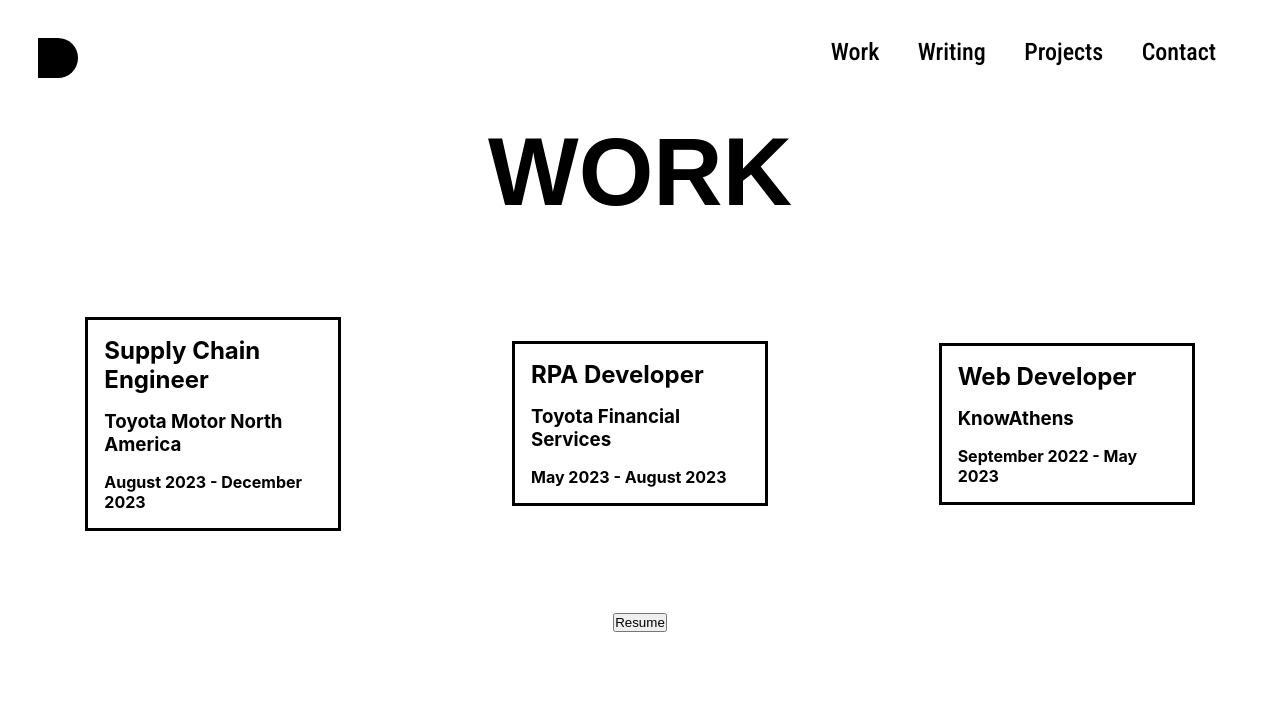
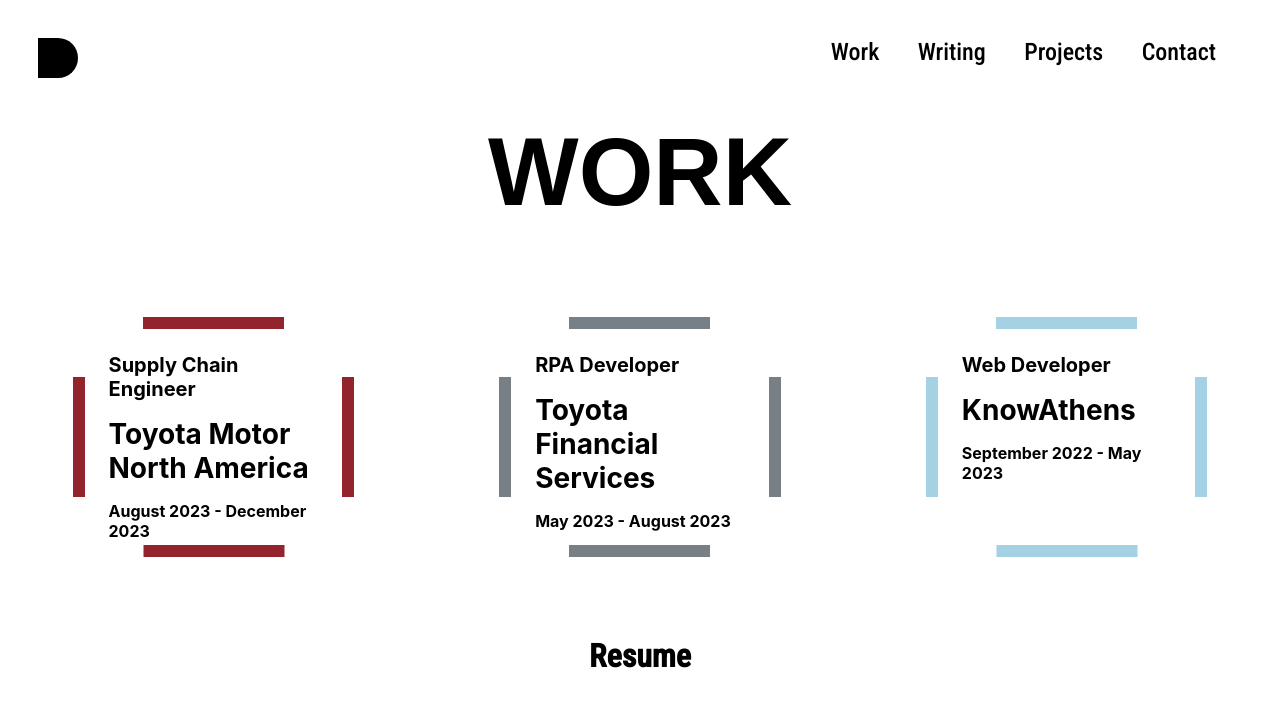
Before and after one commit to EL132/new-website, a React (Create React App) app: page /work in a window 1280 px wide. Shown: the top 706 px of the page. Built offline with nearby package versions, Linux system fonts and the light colour scheme; a web font is replaced by a local one.

Commit message:
Complete work page

```diff
--- a/src/components/WorkBox.js
+++ b/src/components/WorkBox.js
@@ -3,13 +3,39 @@ import './component-styles/WorkBox.css';
 
 
 function WorkBox ({ company, title, time }) {
+    if (company === 'Toyota Motor North America') {
         return (
-        <div className='work-box-container'>
+            <a href='https://www.toyota.com/' target='_blank' rel="noreferror noreferrer">
+                <div className='workbox-toyota'>
                     <h2 className='work-title'>{title}</h2>
                     <h3 className='work-company'>{company}</h3>
                     <h4 className='work-time'>{time}</h4>
                 </div>
+            </a>
+        );
+    } else if (company === 'KnowAthens') {
+        return (
+            <a href='https://www.instagram.com/knowathens/' target='_blank' rel="noreferror noreferrer">
+                <div className='workbox-ka'>
+                    <h2 className='work-title'>{title}</h2>
+                    <h3 className='work-company'>{company}</h3>
+                    <h4 className='work-time'>{time}</h4>
+                </div>
+            </a>
+        );
+    } else if (company === 'Toyota Financial Services') {
+        return (
+            <a href='https://www.toyotafinancial.com/us/en.html' target='_blank' rel="noreferror noreferrer">
+                <div className='workbox-tfs'>
+                    <h2 className='work-title'>{title}</h2>
+                    <h3 className='work-company'>{company}</h3>
+                    <h4 className='work-time'>{time}</h4>
+                </div>
+            </a>
         );
     }
 
+
+}
+
 export default WorkBox;
--- a/src/components/component-styles/WorkBox.css
+++ b/src/components/component-styles/WorkBox.css
@@ -1,9 +1,96 @@
-.work-box-container {
+.workbox-ka {
+    --g: 3vh;     /* the gap */
+    --b: 1.5vh;    /* border thickness*/
+    --c: #7fd9ff; /* the color */
     display: flex;
     flex-direction: column;
-    color: black;
     gap: 2vh;
-    padding: 2vh;
-    border: 3px solid black;
-    width: 20vw;
+    width: 22vw;
+    height: 30vh;
+
+    padding: calc(var(--g) + var(--b));
+    --_c: #0000 0 25%, var(--c) 0 50%;
+    --_g1: repeating-linear-gradient(90deg ,var(--_c)) repeat-x;
+    --_g2: repeating-linear-gradient(180deg,var(--_c)) repeat-y;
+    background:
+        var(--_g1) var(--_p, 25%) 0   ,var(--_g2) 0    var(--_p,125%),
+        var(--_g1) var(--_p,125%) 100%,var(--_g2) 100% var(--_p, 25%);
+    background-size: 200% var(--b),var(--b) 200%;
+    cursor: pointer;
+    filter: grayscale(50%);
+    transition: .3s;
 }
+
+.workbox-ka:hover {
+    --_p: 75%;
+    filter: grayscale(0%);
+}
+
+.workbox-toyota {
+    --g: 3vh;     /* the gap */
+    --b: 1.5vh;    /* border thickness*/
+    --c: #EB0A1E; /* the color */
+    display: flex;
+    flex-direction: column;
+    gap: 2vh;
+    width: 22vw;
+    height: 30vh;
+
+    padding: calc(var(--g) + var(--b));
+    --_c: #0000 0 25%, var(--c) 0 50%;
+    --_g1: repeating-linear-gradient(90deg ,var(--_c)) repeat-x;
+    --_g2: repeating-linear-gradient(180deg,var(--_c)) repeat-y;
+    background:
+        var(--_g1) var(--_p, 25%) 0   ,var(--_g2) 0    var(--_p,125%),
+        var(--_g1) var(--_p,125%) 100%,var(--_g2) 100% var(--_p, 25%);
+    background-size: 200% var(--b),var(--b) 200%;
+    cursor: pointer;
+    filter: grayscale(50%);
+    transition: .3s;
+}
+
+.workbox-tfs:hover {
+    --_p: 75%;
+    filter: grayscale(0%);
+}
+
+.workbox-tfs {
+    --g: 3vh;     /* the gap */
+    --b: 1.5vh;    /* border thickness*/
+    --c: #708090; /* the color */
+    display: flex;
+    flex-direction: column;
+    gap: 2vh;
+    width: 22vw;
+    height: 30vh;
+
+    padding: calc(var(--g) + var(--b));
+    --_c: #0000 0 25%, var(--c) 0 50%;
+    --_g1: repeating-linear-gradient(90deg ,var(--_c)) repeat-x;
+    --_g2: repeating-linear-gradient(180deg,var(--_c)) repeat-y;
+    background:
+        var(--_g1) var(--_p, 25%) 0   ,var(--_g2) 0    var(--_p,125%),
+        var(--_g1) var(--_p,125%) 100%,var(--_g2) 100% var(--_p, 25%);
+    background-size: 200% var(--b),var(--b) 200%;
+    cursor: pointer;
+    filter: grayscale(50%);
+    transition: .3s;
+}
+
+.workbox-toyota:hover {
+    --_p: 75%;
+    filter: grayscale(0%);
+}
+
+
+.work-title {
+    font-size: 2.5vh;
+}
+
+.work-company {
+    font-size: 3.5vh;
+}
+
+.work-time {
+    font-size: 2vh;
+}
--- a/src/components/component-styles/WritingBlock.css
+++ b/src/components/component-styles/WritingBlock.css
@@ -12,9 +12,27 @@
 }
 
 .writing-image {
-    width: 234px;
-    height: 351px;
-    border-radius: 56px;
+    width: 15vw;
+    height: 37vh;
+}
+
+.writing-image {
+    --m:
+        radial-gradient(circle farthest-side at right,#000 99%,#0000)
+            0 100%/46% 92% no-repeat,
+        radial-gradient(circle farthest-side at left ,#000 99%,#0000)
+            100% 0/46% 92% no-repeat;
+    -webkit-mask: var(--m);
+    mask: var(--m);
+    filter: grayscale(.5);
+    transition: .3s linear;
+    cursor: pointer;
+}
+
+.writing-image:hover {
+    -webkit-mask-position: 7.5% 50%,92.5% 50%;
+    mask-position: 7.5% 50%,92.5% 50%;
+    filter: grayscale(0);
 }
 
 .writing-title {
--- a/src/pages/Work.js
+++ b/src/pages/Work.js
@@ -18,7 +18,7 @@ function Work () {
                 <WorkBox company='Toyota Motor North America' title='Supply Chain Engineer' time='August 2023 - December 2023'/>
             </div>
             <a className='resume-link' href='https://drive.google.com/file/d/1NdEyEVinNChIxnBodFEeq4E_2_rjHBgK/view?usp=sharing' target='_blank' rel='noreferrer'>
-                <button className='resume-button'>Resume</button>
+                <button className='resume-button line'>Resume</button>
             </a>
         </div>
     );
--- a/src/pages/styles/Work.css
+++ b/src/pages/styles/Work.css
@@ -1,3 +1,5 @@
+@import url('https://fonts.googleapis.com/css2?family=Roboto+Condensed:wght@500&display=swap');
+
 .work-container {
     display: flex;
     flex-direction: row-reverse;
@@ -15,3 +17,42 @@
     margin-top: 10vh;
     text-align: center;
 }
+
+.resume-button {
+    background: none;
+    border: none;
+}
+
+.line {
+    cursor: pointer;
+    font-family: 'Roboto Condensed', sans-serif;
+    position: relative;
+    font-size: 4vh;
+    font-weight: 700;
+}
+
+.line:after {
+    content: '';
+    position: absolute;
+    width: 100%;
+    height: 5px;
+    bottom: -10px;
+    left: -4px;
+    transform: scaleX(0);
+    /*
+        #7fd9ff
+        #EB0A1E
+        #708090
+    */
+    box-shadow:
+        0 5px 0 #7fd9ff,
+        0 10px 0 #EB0A1E;
+    background: #708090;
+    transform-origin: bottom right;
+    transition: transform 0.5s ease-out;
+}
+
+.line:hover:after {
+    transform: scaleX(1.07);
+    transform-origin: bottom left;
+}
```
Lines whose indentation alone changed are shown as unchanged.
